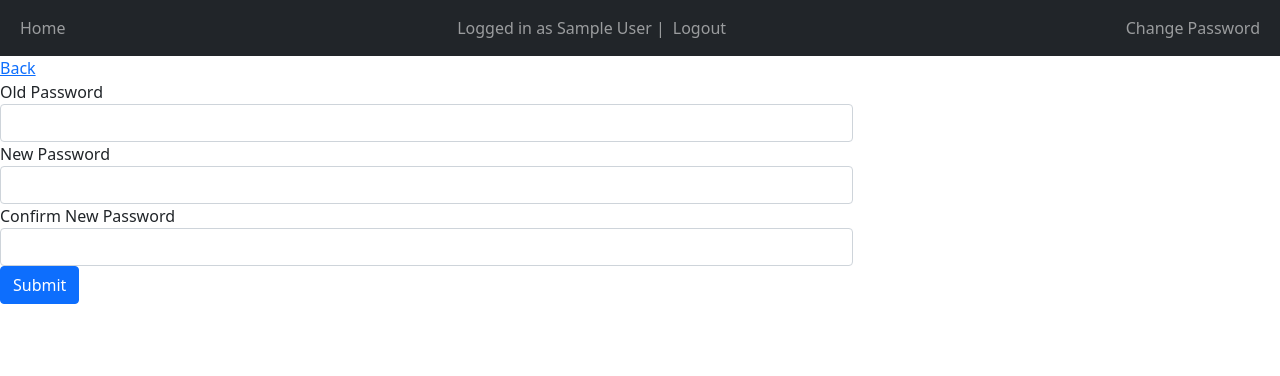
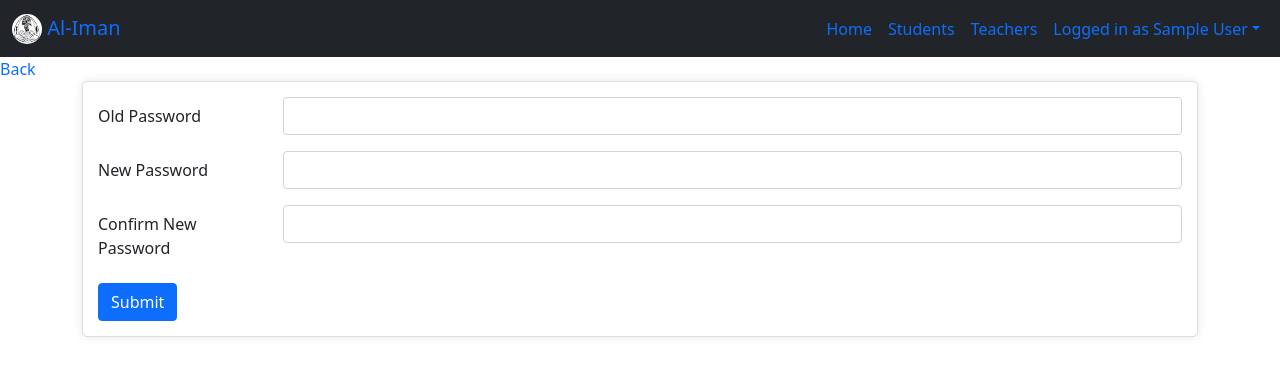
Before and after one commit to phurhard/SchoolPortal, a Django app: page /auth/1/change_password/ in a window 1280 px wide. Shown: the top 376 px of the page. Run offline with Django 4.2, Linux system fonts and the light colour scheme; the visitor is signed in with stand-in values (Sample User, id 1); data comes from the database, SQL or seed files in the repository; data that the repository does not hold is empty; some libraries are stand-ins or nearby versions.

Commit message:
Added addition UI implementatioin

```diff
--- /dev/null
+++ b/Authentication/static/Authentication/css/changePassword.css
@@ -0,0 +1,9 @@
+.needs-validation {
+    width: 100%;
+    /* max-width: px; */
+    padding: 15px;
+    background-color: #fff;
+    border: 1px solid #ddd;
+    border-radius: 5px;
+    box-shadow: 0 0 10px rgba(0,0,0,0.1);
+  }
--- a/Authentication/static/Authentication/css/login.css
+++ b/Authentication/static/Authentication/css/login.css
@@ -16,9 +16,9 @@ body {
     box-shadow: 0 0 10px rgba(0,0,0,0.1);
   }
 
-.image{
+/* .image{
     width: 100%;
     max-width: 100%;
     height: auto;
     background-color: black;
-}
+} */
--- a/Authentication/templates/Authentication/change_password.html
+++ b/Authentication/templates/Authentication/change_password.html
@@ -1,31 +1,49 @@
 {% extends "main/base.html" %}
 {% load static %}
+{% block link%}
+<link href="{% static 'Authentication/css/changePassword.css' %}" rel="stylesheet" type="text/css">
+{% endblock %}
 {% block content %}
-<div class="col-md-8 md-3">
+<div class="container conter-container">
+
     <form class="needs-validation" id="form" method="post" enctype="multipart/form-data" novalidate>
         {% csrf_token %}
-    <div class="form-group">
-        <label for="old_password">Old Password</label>
-        <input type="password" id="old_password" class="form-control" name="old_password" autocomplete="current-password" required data-visible="true" />
-        <small id="error_old_password" style="display: none;" class="invalid-feedback">Your old password was entered incorrectly<br/>Please enter it again</small>
+        <div class="form-group row mb-3">
+            <label for="old_password" class="col-sm-2 col-form-label">Old Password</label>
+            <div class="col-sm-10">
+                <input type="password" id="old_password" class="form-control" name="old_password"
+                    autocomplete="current-password" required data-visible="true" />
+                <small id="error_old_password" style="display: none;" class="invalid-feedback">Your old password was
+                    entered
+                    incorrectly<br />Please enter it again</small>
             </div>
-    <div class="form-group">
-        <label for="new_password" class="control-label">New Password</label>
-        <input type="password" id="new_password" class="form-control" name="new_password" autocomplete="new-password" required visible="true" />
+        </div>
+        <div class="form-group row mb-3">
+            <label for="new_password" class="col-sm-2 col-form-label">New Password</label>
+            <div class="col-sm-10">
+                <input type="password" id="new_password" class="form-control" name="new_password"
+                    autocomplete="new-password" required visible="true" />
                 <small class="invalid-feedback" style="display: none;" id="password_regex">
                     <ul>
                         <li>Password must be at least 8 digits</li>
                         <li>Password must contain at least one smaller case character</li>
                         <li>Password must contain at least one number</li>
                         <li>Password must contain at least one upper case alphabet</li>
-                <li>Password must contain at least one symbol of <b><code>[!@#$%^&*()_+{}\[\]:;<>,.?~\\-]</code></b></li>
+                        <li>Password must contain at least one symbol of
+                            <b><code>[!@#$%^&*()_+{}\[\]:;<>,.?~\\-]</code></b>
+                        </li>
                     </ul>
                 </small>
             </div>
-    <div class="form-group">
-        <label for="new_password_confirm" class="control-label">Confirm New Password</label>
-        <input type="password" id="new_password_confirm" class="form-control" autocomplete="new-password" name="new_password_confirm" required visible="true" />
-        <span id="error" style="display: none;" class="invalid-feedback">Both passwords must match<br/>Please Recheck and try again</span>
+        </div>
+        <div class="form-group row mb-3">
+            <label for="new_password_confirm" class="col-sm-2 col-form-label control-label">Confirm New Password</label>
+            <div class="col-sm-10">
+                <input type="password" id="new_password_confirm" class="form-control" autocomplete="new-password"
+                    name="new_password_confirm" required visible="true" />
+                <span id="error" style="display: none;" class="invalid-feedback">Both passwords must match<br />Please
+                    Recheck and try again</span>
+            </div>
         </div>
         <button type="button" class="btn btn-primary" id="submit_button">Submit</button>
     </form>
@@ -33,5 +51,5 @@
 <script>
     const userId = {{ user_id }};
 </script>
-<script type="module" src="{% static "Authentication/js/changePassword.js" %}"></script>
+<script type="module" src="{% static 'Authentication/js/changePassword.js' %}"></script>
 {% endblock content %}
--- /dev/null
+++ b/main/static/main/css/style.css
@@ -0,0 +1,4 @@
+a {
+    text-decoration: none !important;
+    color: white;
+}
--- a/main/templates/main/base.html
+++ b/main/templates/main/base.html
@@ -1,61 +1,74 @@
 <!DOCTYPE html>
 <html lang="en">
+
 <head>
     <meta charset="UTF-8">
     <meta name="viewport" content="width=device-width, initial-scale=1.0">
     {% load static %}
     {% load crispy_forms_tags %}
-    <link href="https://cdn.jsdelivr.net/npm/bootstrap@5.1.3/dist/css/bootstrap.min.css" rel="stylesheet" integrity="sha384-1BmE4kWBq78iYhFldvKuhfTAU6auU8tT94WrHftjDbrCEXSU1oBoqyl2QvZ6jIW3" crossorigin="anonymous">
+    <link href="{% static 'main/css/style.css' %}" rel="stylesheet" type="text/css">
+    {% block link %}
+    {% endblock %}
+    <link href="https://cdn.jsdelivr.net/npm/bootstrap@5.1.3/dist/css/bootstrap.min.css" rel="stylesheet"
+        integrity="sha384-1BmE4kWBq78iYhFldvKuhfTAU6auU8tT94WrHftjDbrCEXSU1oBoqyl2QvZ6jIW3" crossorigin="anonymous">
     <title>{% block title %}Al-Iman{% endblock %}</title>
 </head>
+
 <body>
-    <nav class="navbar navbar-expand-lg navbar-dark bg-dark">
+    <nav class="navbar bg-dark navbar-expand-lg">
+         <!-- style="background-color: #7d8286;"> -->
         <div class="container-fluid">
-            <div>
+            <a class="navbar-brand" href="{% url 'index' %}">
+                <img src="{% static 'main/img/al_iman_logo.png' %}" alt="Logo" width="30" height="30" style="border-radius:100%;"
+                    class="d-inline-block align-text-top">
+                Al-Iman
+            </a>
+            <button class="navbar-toggler" type="button" data-bs-toggle="collapse" data-bs-target="#navbarNav"
+                aria-expanded="false" aria-controls="navbarNav" aria-label="Toggle navigation">
+                <span class="navbar-toggler-icon">-</span>
+            </button>
+            <div class="collapse navbar-collapse  justify-content-end" id="navbarNav">
                 <ul class="navbar-nav">
                     {% if user.is_authenticated%}
                     {% if user.teacher %}
                     <li class="nav-item">
-                                <a class="nav-link" href="/staff">Home</a>
+                        <a class="nav-link active" href="/staff">Home</a>
                     </li>
                     {% else %}
                     <li class="nav-item">
-                                <a class="nav-link" href="/student">Home</a>
+                        <a class="nav-link active" href="/student">Home</a>
                     </li>
                     {% endif %}
+
+                    <li class="nav-item">
+                        <a class="nav-link" href="#">Students</a>
+                    </li>
+                    <li class="nav-item">
+                        <a class="nav-link" href="#">Teachers</a>
+                    </li>
+                    <li class="nav-item dropdown">
+                        <a class="nav-link dropdown-toggle" href="#" role="button" data-bs-toggle="dropdown"
+                            aria-expanded="false">Logged in as {{user}}</a>
+
+                        <!-- <li class="nav-item"> -->
+                        <ul class="dropdown-menu">
+                            <li>
+                                <a class="dropdown-item" href="{% url 'change_password' user.id %}">Change Password</a>
+                            </li>
+                            <li>
+                                <a class="dropdown-item" href="/logout">Logout</a>
+                            </li>
+                        </ul>
+                    </li>
                     {% else %}
                     <li class="nav-item">
-                            <a class="nav-link" href="/">Home</a>
+                        <a class="nav-link active" href="/">Home</a>
                     </li>
-                    {% endif %}
-                </ul>
-            </div>
-            <div>
-                <ul class="navbar-nav">
-                    {% if user.is_authenticated %}
-                    <span class="navbar-text">Logged in as {{user}} | </span>
-                    <li class="nav-item">
-                        <a class="nav-link" href="/logout">Logout</a>
-                    </li>
-                    {% else %}
                     <li class="nav-item">
                         <a class="nav-link" href="/login">Login</a>
                     </li>
                     {% endif %}
-                </ul>
-            </div>
-            <div>
-                <ul class="navbar-nav">
-                    {% if user.is_authenticated %}
-                    <span class="navbar-text"></span>
-                    <li class="nav-item">
-                        <a class="nav-link" href="{% url 'change_password' user.id %}">Change Password</a>
                     </li>
-                    {% else %}
-                    <li class="nav-item">
-                        <a class="nav-link" href="#"></a>
-                    </li>
-                    {% endif %}
                 </ul>
             </div>
         </div>
@@ -65,6 +78,9 @@
     {% block content %}
     {% endblock %}
 
-    <script src="https://cdn.jsdelivr.net/npm/bootstrap@5.1.3/dist/js/bootstrap.bundle.min.js" integrity="sha384-ka7Sk0Gln4gmtz2MlQnikT1wXgYsOg+OMhuP+IlRH9sENBO0LRn5q+8nbTov4+1p" crossorigin="anonymous"></script>
+    <script src="https://cdn.jsdelivr.net/npm/bootstrap@5.1.3/dist/js/bootstrap.bundle.min.js"
+        integrity="sha384-ka7Sk0Gln4gmtz2MlQnikT1wXgYsOg+OMhuP+IlRH9sENBO0LRn5q+8nbTov4+1p"
+        crossorigin="anonymous"></script>
 </body>
+
 </html>
```
Also changed, not shown: Student/templates/Students/results.html (+15 -9 lines), main/static/main/img/al_iman_logo.png (added). Lines whose indentation alone changed are shown as unchanged.
